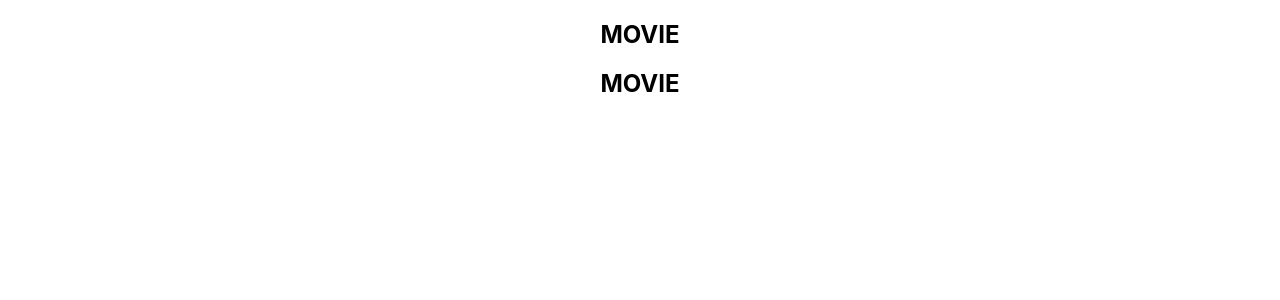
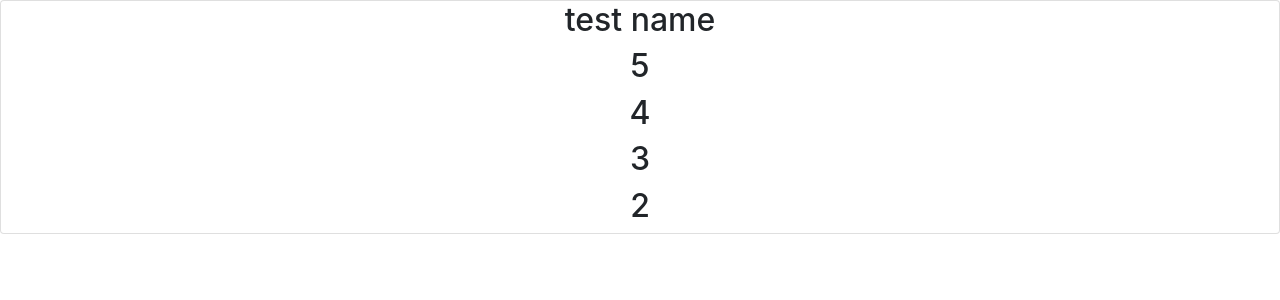
Before and after one commit to Jarjanazy/React-Demo, a React (Create React App) app in the folder lord of the rings/lord-of-the-rings/: page / in a window 1280 px wide. Shown: the top 300 px of the page. Built offline with nearby package versions, Linux system fonts and the light colour scheme.

Commit message:
Add bootstrap to the index.html file

```diff
--- a/lord of the rings/lord-of-the-rings/public/index.html
+++ b/lord of the rings/lord-of-the-rings/public/index.html
@@ -3,6 +3,7 @@
   <head>
     <meta charset="utf-8" />
     <link rel="icon" href="%PUBLIC_URL%/favicon.ico" />
+    <link rel="stylesheet" href="https://stackpath.bootstrapcdn.com/bootstrap/4.1.3/css/bootstrap.min.css" integrity="sha384-MCw98/SFnGE8fJT3GXwEOngsV7Zt27NXFoaoApmYm81iuXoPkFOJwJ8ERdknLPMO" crossorigin="anonymous">
     <meta name="viewport" content="width=device-width, initial-scale=1" />
     <meta name="theme-color" content="#000000" />
     <meta
--- a/lord of the rings/lord-of-the-rings/src/domain/Movie.js
+++ b/lord of the rings/lord-of-the-rings/src/domain/Movie.js
@@ -1,9 +1,13 @@
 import React from 'react';
 
-const Movie = () => {
+const Movie = ({attr}) => {
     return (
-        <div>
-            <h2> MOVIE </h2>
+        <div className="card">
+            <h2> {attr.name} </h2>
+            <h2> {attr.minuteLength} </h2>
+            <h2> {attr.budgetInMillion} </h2>
+            <h2> {attr.revenueInMillion} </h2>
+            <h2> {attr.awardCount} </h2>
         </div>
     );
 }
--- a/lord of the rings/lord-of-the-rings/src/domain/MovieList.js
+++ b/lord of the rings/lord-of-the-rings/src/domain/MovieList.js
@@ -1,11 +1,19 @@
 import React from 'react';
 import Movie from './Movie'
+
+
+const firstMovie = {
+    awardCount : 2,
+    revenueInMillion : 3,
+    budgetInMillion : 4,
+    minuteLength : 5,
+    name : "test name"
+}
 
 const MovieList = () => {
     return (
         <div>
-            <Movie/>
-            <Movie/>
+            <Movie attr={firstMovie}/>
         </div>
     );
 }
```
